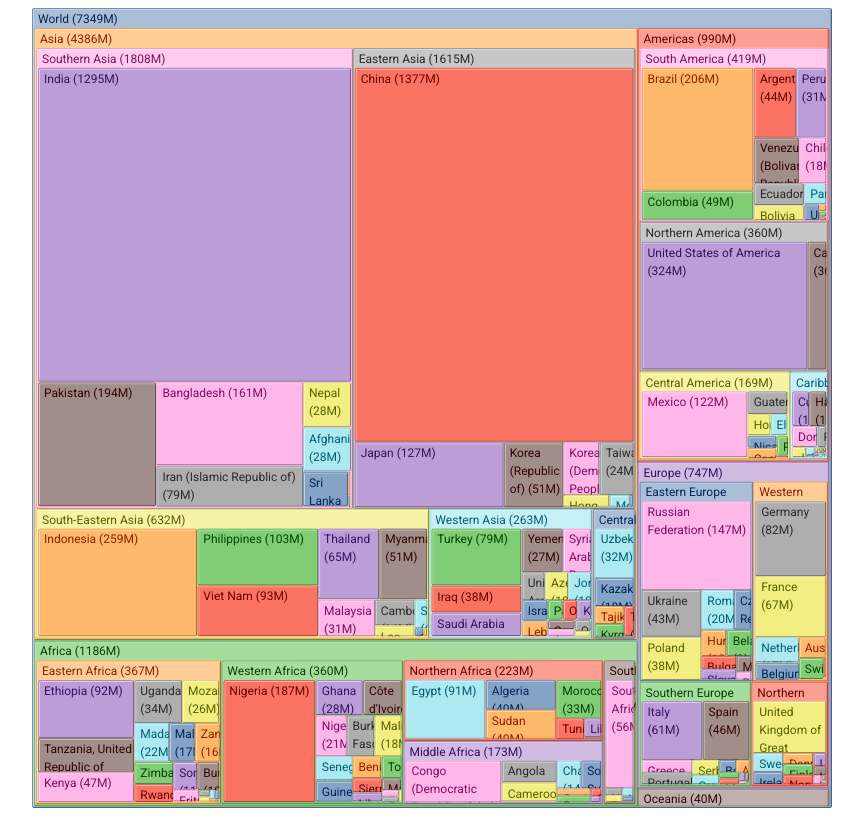
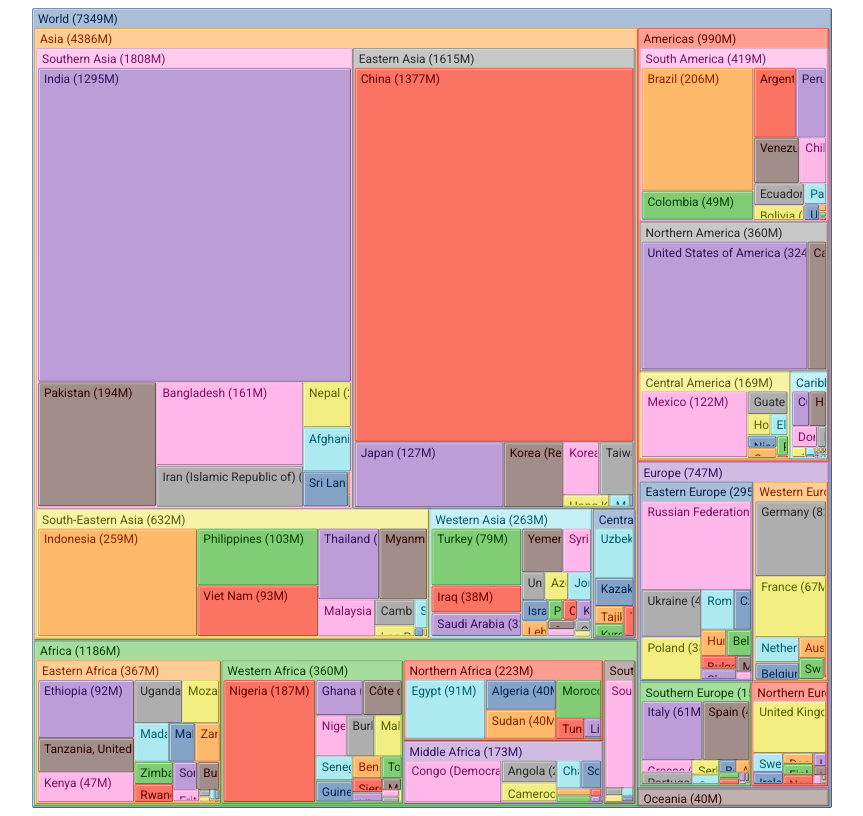
Before and after one commit to stil/treemap-multilevel, a React app: page / in a window 1280 px wide. Shown: the whole page, without its empty margins (208-1071 px from the left). Built offline with nearby package versions, Linux system fonts and the light colour scheme; the HTML template or start-up script is replaced by a standard one.

Commit message:
Improve text overflow handling, use nowrap, fix CSS classes naming

```diff
--- a/src/demo/App.jsx
+++ b/src/demo/App.jsx
@@ -22,7 +22,6 @@ function nFormatter(num, digits) {
   }
   return (num / si[i].value).toFixed(digits).replace(rx, '$1') + si[i].symbol;
 }
-
 
 export default class App extends React.Component {
   constructor(props) {
@@ -56,14 +55,14 @@ export default class App extends React.Component {
                   background: chroma(colorScale(i)).desaturate().brighten().hex(),
                 }}
               >
+                <div className="treemap__node-outer">
                   <div className="treemap__node-inner">
-                  <div className="treemap__node-inner2">
-                    <div style={{
+                    <div
+                      className="treemap__label"
+                      style={{
                         height: `${padding[0]}px`,
                         lineHeight: `${padding[0] - 2}px`,
                         backgroundColor: node.children ? 'rgba(255,255,255,0.3)' : null,
-                      fontSize: '12px',
-                      paddingLeft: '4px',
                         color: chroma(colorScale(i)).darken(2).hex(),
                       }}
                     >
--- a/src/demo/Treemap.css
+++ b/src/demo/Treemap.css
@@ -1,6 +1,15 @@
 .treemap__node {
     position: absolute;
-    overflow: hidden;
+    border-radius: 2px;
+}
+
+.treemap__node-outer {
+    box-sizing: border-box;
+    width: 100%;
+    height: 100%;
+    border-width: 1px;
+    border-style: solid;
+    border-color: rgba(0,0,0,0.1) rgba(0,0,0,0.4) rgba(0,0,0,0.4) rgba(0,0,0,0.1);
     border-radius: 2px;
 }
 
@@ -10,16 +19,14 @@
     height: 100%;
     border-width: 1px;
     border-style: solid;
-    border-color: rgba(0,0,0,0.1) rgba(0,0,0,0.4) rgba(0,0,0,0.4) rgba(0,0,0,0.1);
+    border-color: rgba(255,255,255,0.5) transparent transparent rgba(255,255,255,0.5);
     border-radius: 2px;
+    overflow: hidden;
 }
 
-.treemap__node-inner2 {
+.treemap__label {
     box-sizing: border-box;
-    width: 100%;
-    height: 100%;
-    border-width: 1px;
-    border-style: solid;
-    border-color: rgba(255,255,255,0.5) transparent transparent rgba(255,255,255,0.5);
-    border-radius: 2px;
+    font-size: 12px;
+    padding-left: 4px;
+    white-space: nowrap;
 }
```
Lines whose indentation alone changed are shown as unchanged.
